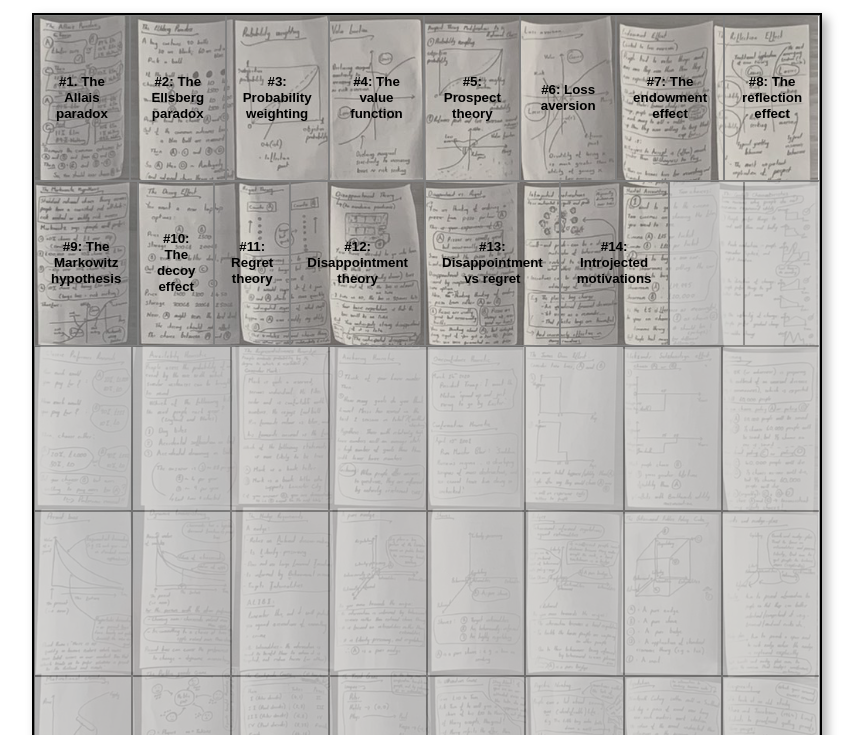
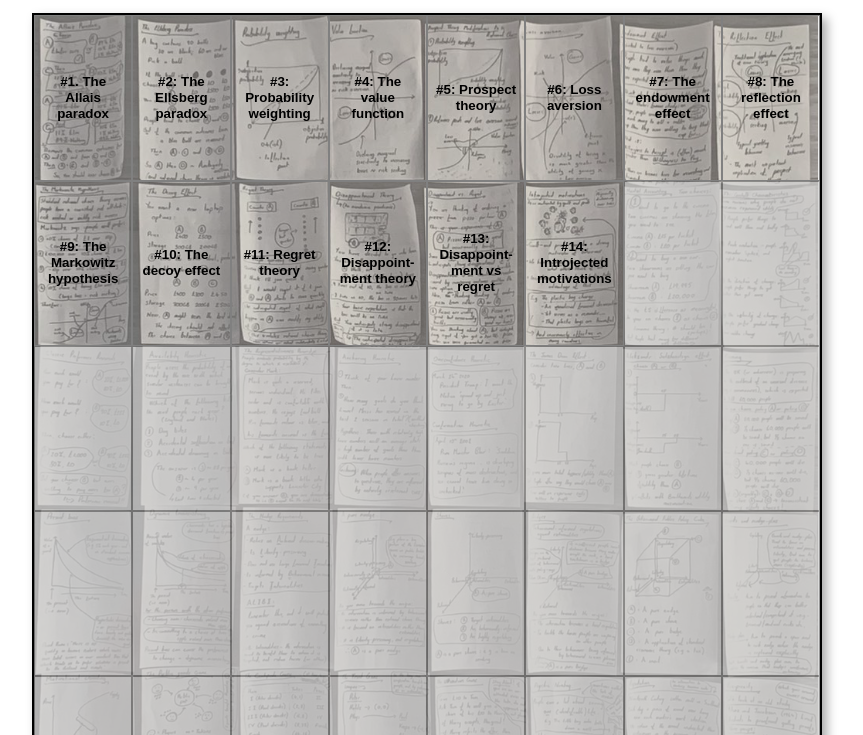
Before and after one commit to bitowaqr/post-it, a plain HTML site: page index.html in a window 1280 px wide. Shown: the part 65-800 px from the top of the page, without its empty margins (213-1076 px from the left). Drawn offline with Linux system fonts and the light colour scheme.

Commit message:
fix overflowing word

```diff
--- a/links.json
+++ b/links.json
@@ -64,13 +64,13 @@
     },
     {
         "index": 12,
-        "title": "#12: Disappointment theory",
+        "title": "#12: Disappoint- ment theory",
         "url": "https://www.youtube.com/watch?v=Zox5GWKi6ek"
 
     },
     {
         "index": 13,
-        "title": "#13: Disappointment vs regret",
+        "title": "#13: Disappoint- ment vs regret",
         "url": "https://www.youtube.com/watch?v=sjs8P-K3nPw"
 
     },
--- a/style.css
+++ b/style.css
@@ -61,17 +61,22 @@ box-sizing: border-box;
 
 .item {
     width: 100%;
+    min-width: 12.5%;
+    max-width: 12.5%;
     background-color: lightgray;
     opacity: 0.8;
     border: gray solid 1px;
     flex-grow: 1;
+    flex-shrink: 0;
+    min-width: 0;
+    flex-basis: 12.5%;
     text-align: center;
     align-items: center;
     /* center text */
     display: flex;
     justify-content: center;
     align-items: center;
-    padding: 1rem;
+    padding: 0.4rem;
 }
 
 .available {
```
